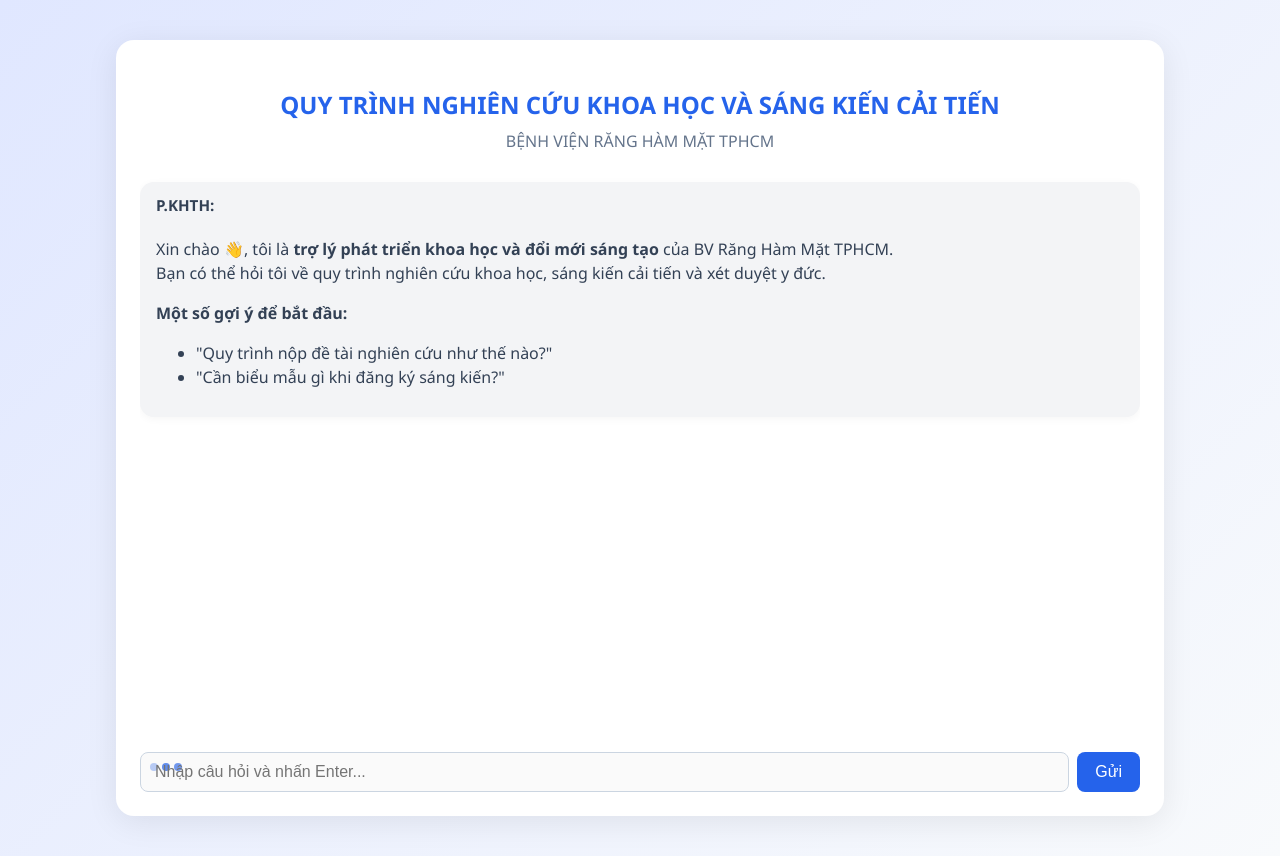
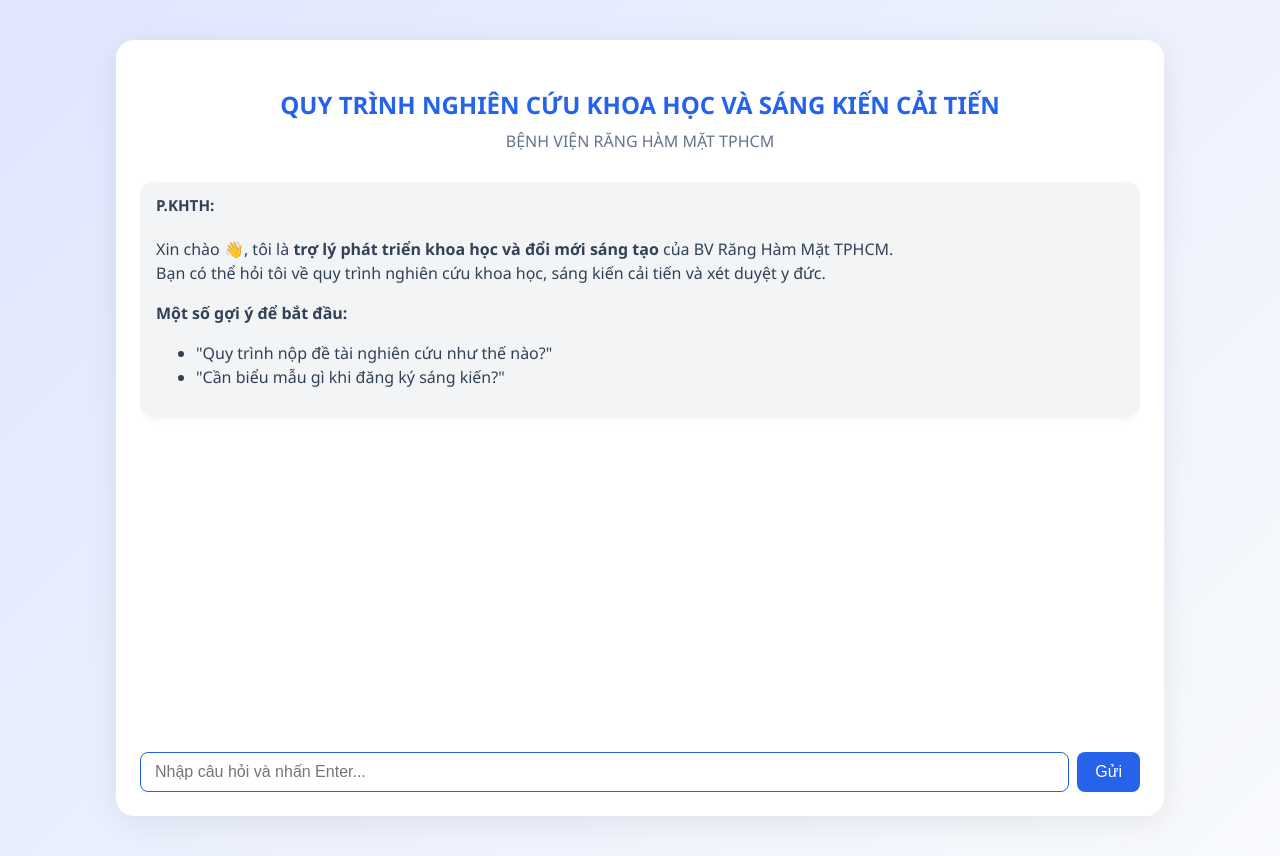
Before and after one commit to nguyenvansy123/chatgptfake, a React (Vite) app: page / in a window 1280 px wide. Built offline with nearby package versions, Linux system fonts and the light colour scheme.

Commit message:
update code

```diff
--- a/src/App.jsx
+++ b/src/App.jsx
@@ -17,7 +17,7 @@
 `,
     },
   ]);
-  const [isTyping, setIsTyping] = useState(true);
+  const [isTyping, setIsTyping] = useState(false);
 
   const chatHistoryRef = useRef(null);
 
```
